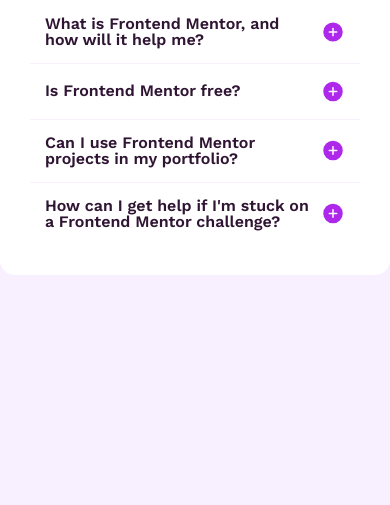
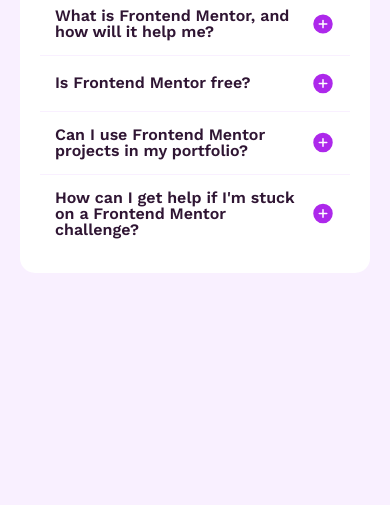
Before and after one commit to ThRocha7/FAQ_Accordion_Solution, a plain HTML site: page index.html in a window 390 px wide. Shown: the part 339-844 px from the top of the page. Drawn offline with nearby package versions, Linux system fonts and the light colour scheme.

Commit message:
ultima_atulizacao_talvez

```diff
--- a/css/style.css
+++ b/css/style.css
@@ -21,11 +21,12 @@
 }
 
 body {
+    background-color: var(--Rosa-claro);
     background-image: url(../assets/images/background-pattern-desktop.svg);
     background-repeat: no-repeat;
-    background-color: var(--Rosa-claro);
+    background-size: 100%;
     width: 100%;
-    height: 100vh;
+    min-height: 100vh;
     display: flex;
     align-items: center;
     justify-content: center;
@@ -36,7 +37,7 @@ main {
     background-color: var(--Branco);
     max-width: 550px;
     border-radius: 15px;
-    padding: 30px;
+    padding: 20px;
 }
 
 .title-faqs {
@@ -95,8 +96,11 @@ main h1 {
 }
 
 @media screen and (max-width: 600px){
-    main{
-        margin: auto;
+    body{
+        background-image: url(../assets/images/background-pattern-mobile.svg);
     }
 
+    main{
+        margin: 20px;
+    }
 }
```
